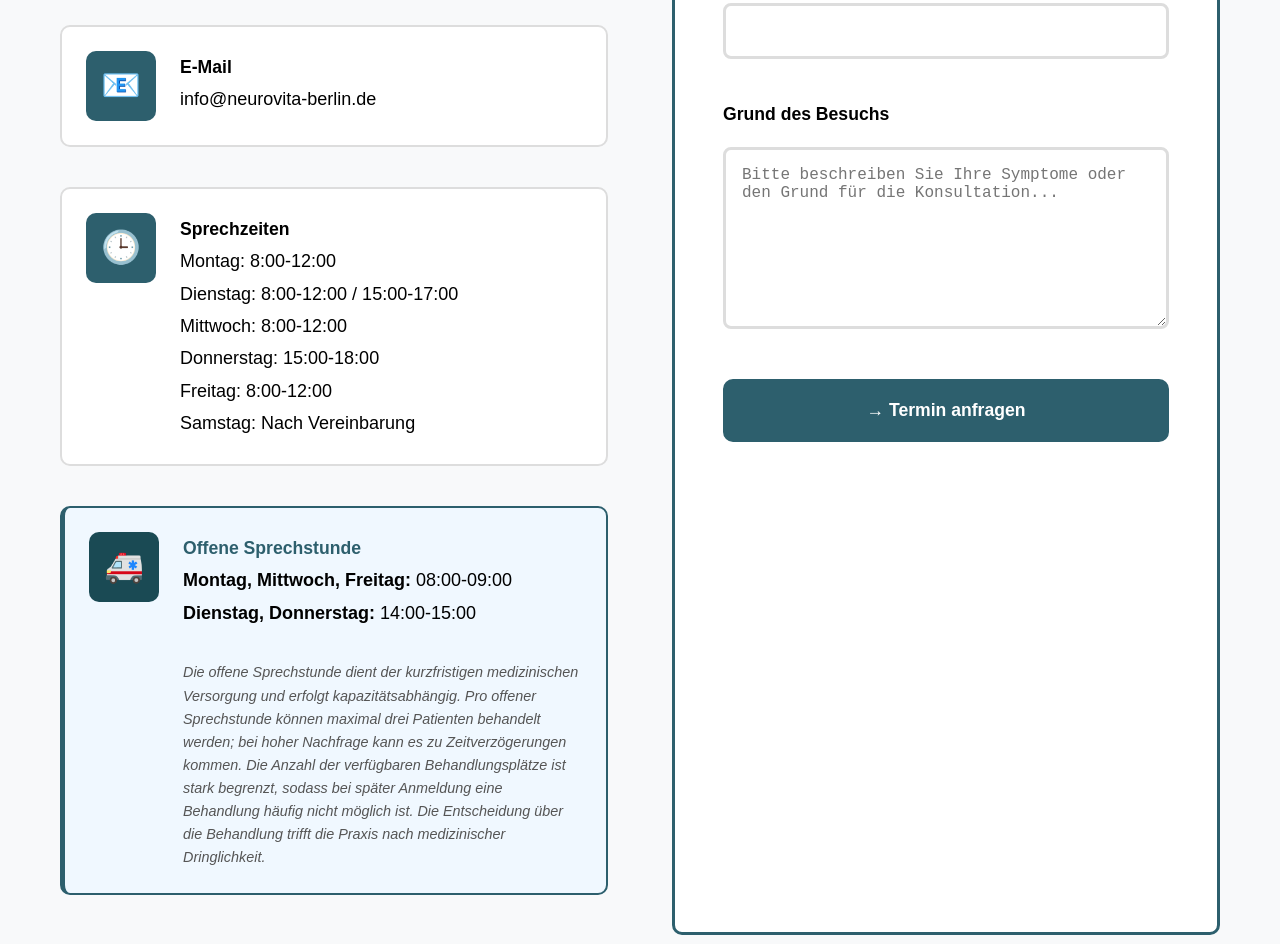
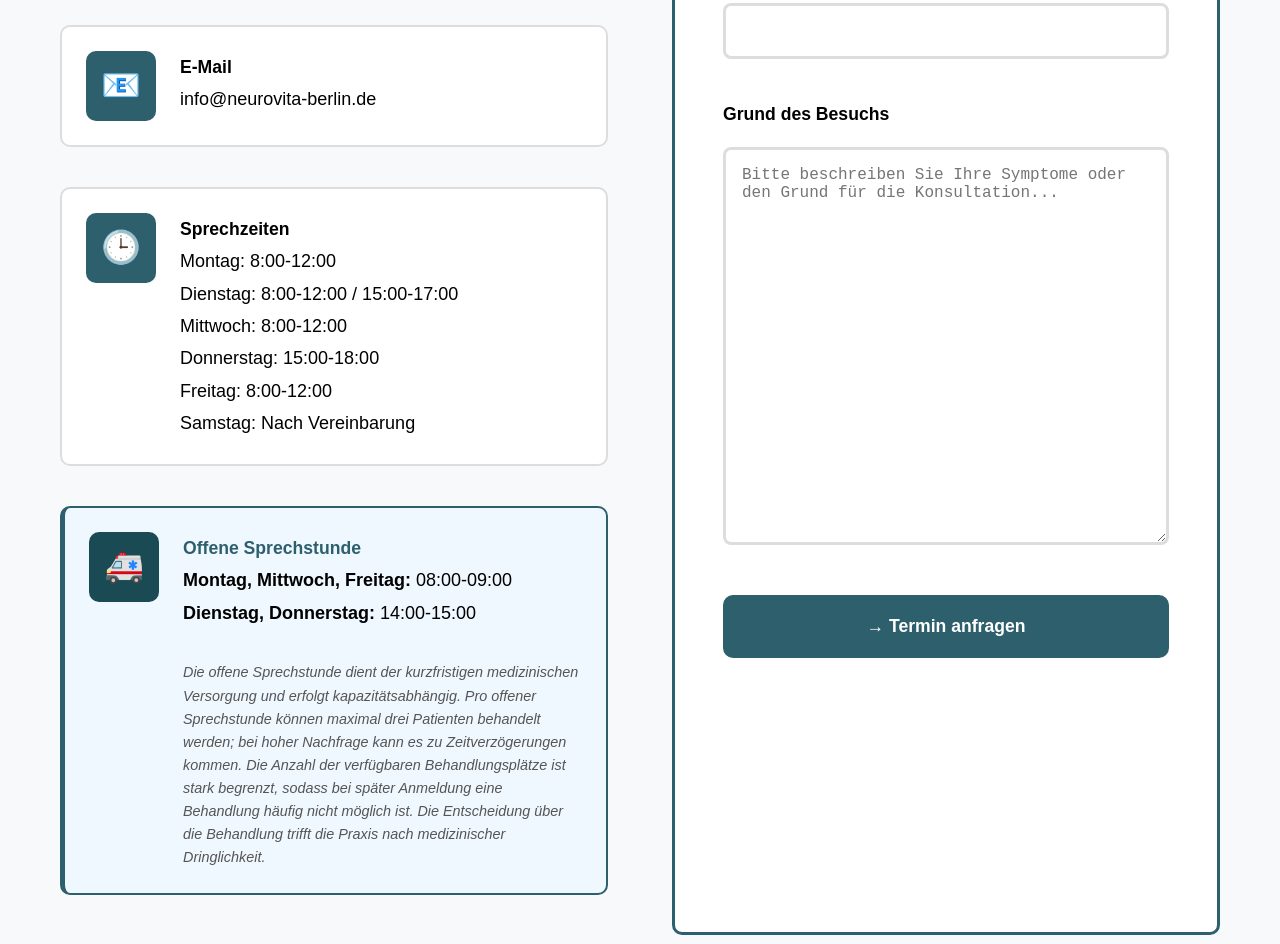
Before and after one commit to sahmadov/neurovita, a website: page index.html in a window 1280 px wide. Shown: the part 4979-5923 px from the top of the page. Drawn offline with Linux system fonts and the light colour scheme.

Commit message:
adjust textarea

```diff
--- a/css/styles.css
+++ b/css/styles.css
@@ -750,6 +750,11 @@ section {
     border: 3px solid #ddd;
     border-radius: 8px;
     font-size: 1rem;
+}
+
+.form-group textarea {
+    min-height: 280px;
+    resize: vertical;
 }
 
 .form-group input:focus,
--- a/index.html
+++ b/index.html
@@ -207,7 +207,7 @@
                     </div>
                     <div class="form-group">
                         <label for="reason">Grund des Besuchs</label>
-                        <textarea id="reason" name="reason" rows="8" placeholder="Bitte beschreiben Sie Ihre Symptome oder den Grund für die Konsultation..."></textarea>
+                        <textarea id="reason" name="reason" rows="20" placeholder="Bitte beschreiben Sie Ihre Symptome oder den Grund für die Konsultation..."></textarea>
                     </div>
                     <button type="submit" class="submit-btn">→ Termin anfragen</button>
                 </form>
```
